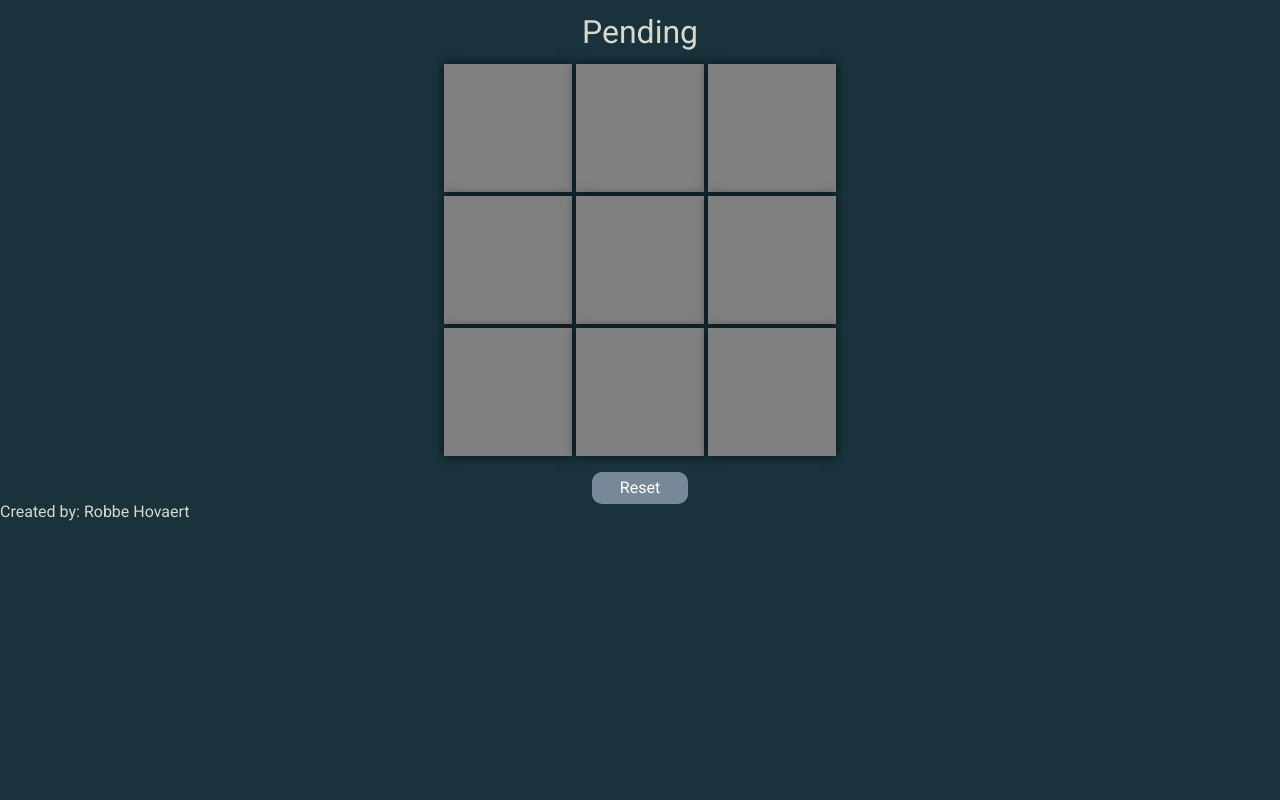
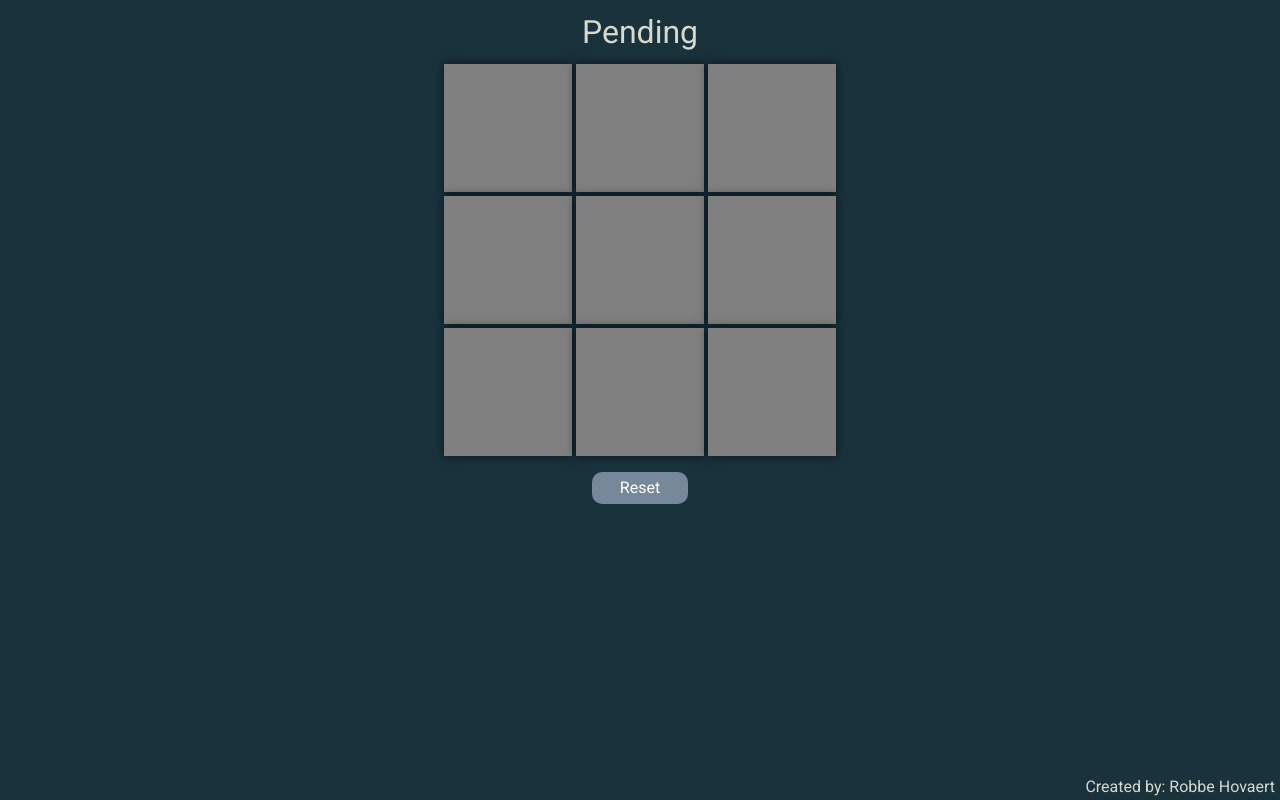
Before and after one commit to TomTom2028/TickTackToe, a React (Create React App) app: page / in a window 1280 px wide. Built offline with nearby package versions, Linux system fonts and the light colour scheme.

Commit message:
Fixed footer, click squares, and title

```diff
--- a/public/index.html
+++ b/public/index.html
@@ -24,7 +24,7 @@
       work correctly both with client-side routing and a non-root public URL.
       Learn how to configure a non-root public URL by running `npm run build`.
     -->
-    <title>React App</title>
+    <title>Tick Tack Toe</title>
   </head>
   <body>
     <noscript>You need to enable JavaScript to run this app.</noscript>
--- a/src/App.module.css
+++ b/src/App.module.css
@@ -17,3 +17,21 @@
     text-align: center;
     font-size: min(2rem, 8vw);
 }
+
+
+/* for sticky footer */
+.container {
+    min-height: 100vh;
+    display: grid;
+    grid-template-rows: 1fr auto;
+}
+
+.footer {
+    grid-row-start: 2;
+    grid-row-end: 3;
+}
+.footer > p {
+    text-align: right;
+    padding-bottom: 5px;
+    padding-right: 5px;
+}
--- a/src/App.tsx
+++ b/src/App.tsx
@@ -36,14 +36,19 @@ function App() {
 
 
   return (
-   <div style={{height: '100%'}}>
+      <div className={styles.container}>
+          <main>
               <h1 className={styles.headerText}>{text}</h1>
               <TickTackToe ref={r => tickTackToeRef = r} gameStateCb={handleGameState} />
               <div style={{display: 'grid', placeItems: 'center'}}>
                   <Button className={styles.btn} onClick={() => tickTackToeRef?.resetBoard()} enabled={enableBtn} enabledStyle={styles.btnEnabled} disabledStyle={styles.btnDisabled}>Reset</Button>
               </div>
+          </main>
+          <footer className={styles.footer}>
               <p>Created by: Robbe Hovaert</p>
+          </footer>
       </div>
+
   );
 }
 
--- a/src/components/TickTackToe/TickTackToe.tsx
+++ b/src/components/TickTackToe/TickTackToe.tsx
@@ -44,10 +44,10 @@ const CellComponent: FunctionComponent<{val: CellValue, clickEvent: React.MouseE
 
 
     return (
-        <div ref={detectionDiv} className={`${styles.gridBox} ${visableClass}`}>
+        <div ref={detectionDiv} className={`${styles.gridBox} ${visableClass}`} onClick={handleClick}>
 
 
-            <div ref={changeDiv} className={`${styles.cell}`} onClick={handleClick}>
+            <div ref={changeDiv} className={`${styles.cell}`}>
                 <div className={styles.cellEmpty}>
                     {CellValue.EMPTY}
                 </div>
--- a/src/index.css
+++ b/src/index.css
@@ -1,12 +1,8 @@
 @import "reset.css";
 @import url('https://fonts.googleapis.com/css2?family=Roboto:ital,wght@0,100;0,300;0,400;0,500;0,700;0,900;1,100;1,300;1,400;1,500;1,700;1,900&display=swap');
+body {
+    font-family: 'Roboto', sans-serif;
 
-html, body, #root {
-    min-height: 100%;
-    font-family: 'Roboto', sans-serif;
-}
-
-body {
     --bgCol: #19323C;
     --textCol: #D7D9CE;
 
```
Lines whose indentation alone changed are shown as unchanged.
